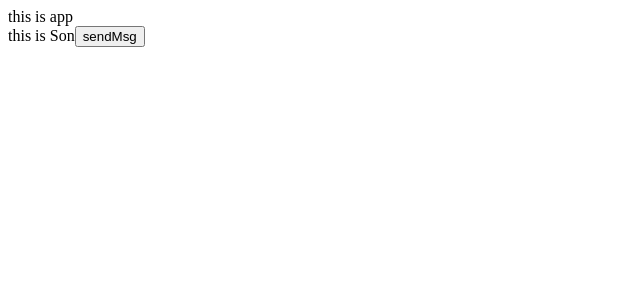
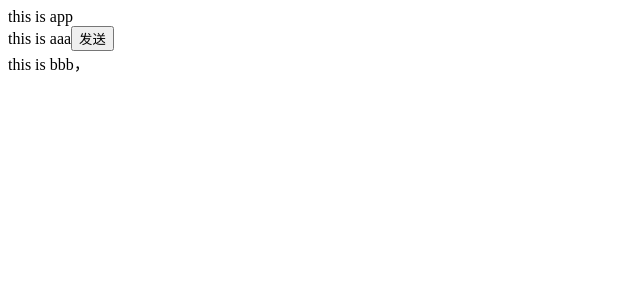
Before and after one commit to lan-sheng/react-basic, a React (Create React App) app: page / in a window 1280 px wide. Shown: the top 300 px of the page, without its empty margins (0-640 px from the left). Built offline with nearby package versions, Linux system fonts and the light colour scheme.

Commit message:
兄弟组件通信

```diff
--- a/src/App.js
+++ b/src/App.js
@@ -1,25 +1,28 @@
 import { useState } from 'react'
 
-function Son({ onGetSonMsg }) {
-  const sonMsg = 'Son'
+function A({ onGetAName }) {
+  const name = 'aaa'
   return (
     <div>
-      this is Son
-      <button onClick={() => onGetSonMsg(sonMsg)}>sendMsg</button>
+      this is aaa
+      <button onClick={() => onGetAName(name)}>发送</button>
     </div>
   )
 }
+function B({ name }) {
+  return <div>this is bbb，{name}</div>
+}
 function App() {
-  const [msg, setMsg] = useState('')
-  const getMsg = msg => {
-    console.log('msg: ', msg)
-    setMsg(msg)
+  const [name, setName] = useState('')
+  const getAName = name => {
+    console.log('name: ', name)
+    setName(name)
   }
   return (
     <div className="App">
       this is app
-      <Son onGetSonMsg={getMsg}></Son>
-      {msg}
+      <A onGetAName={getAName} />
+      <B name={name} />
     </div>
   )
 }
```
